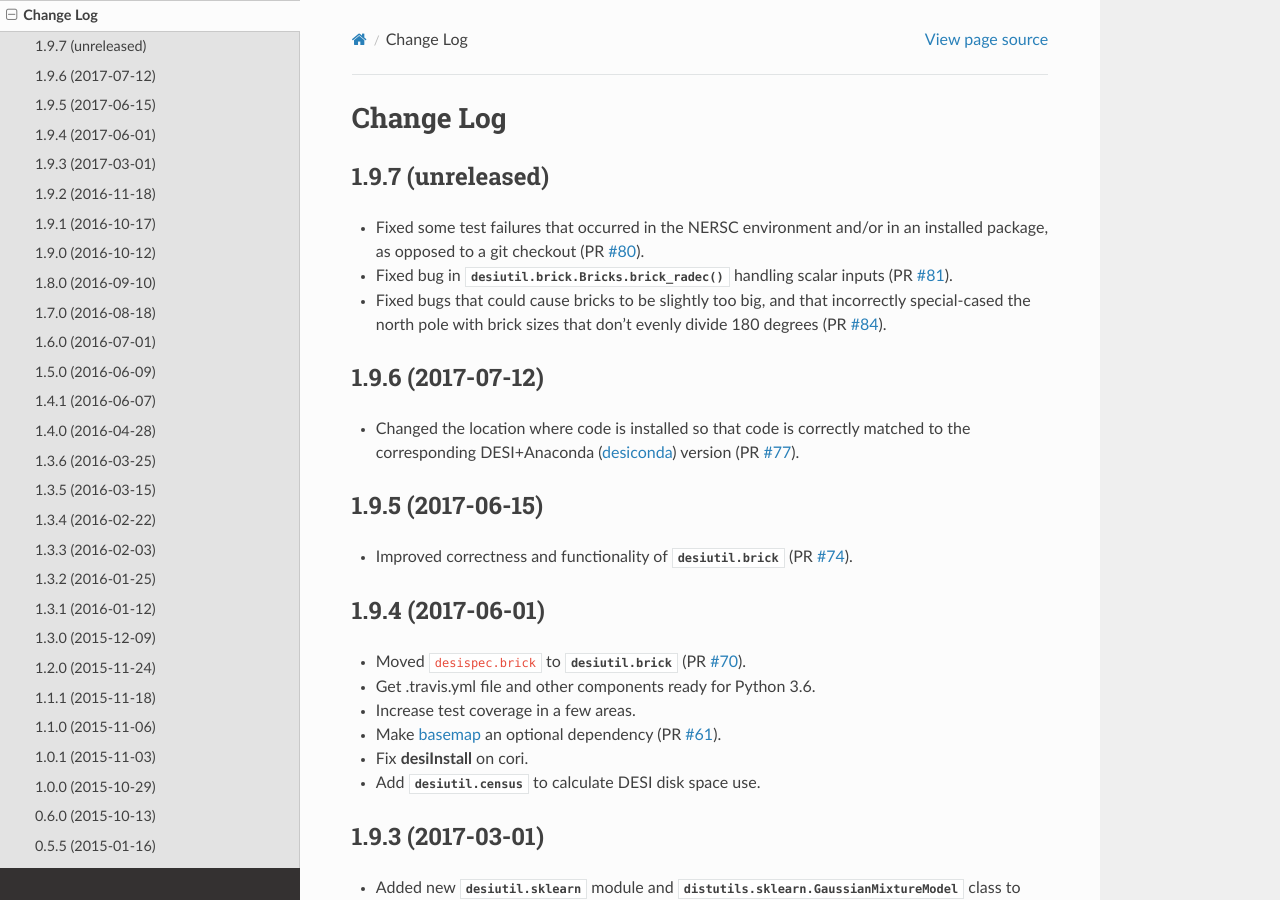
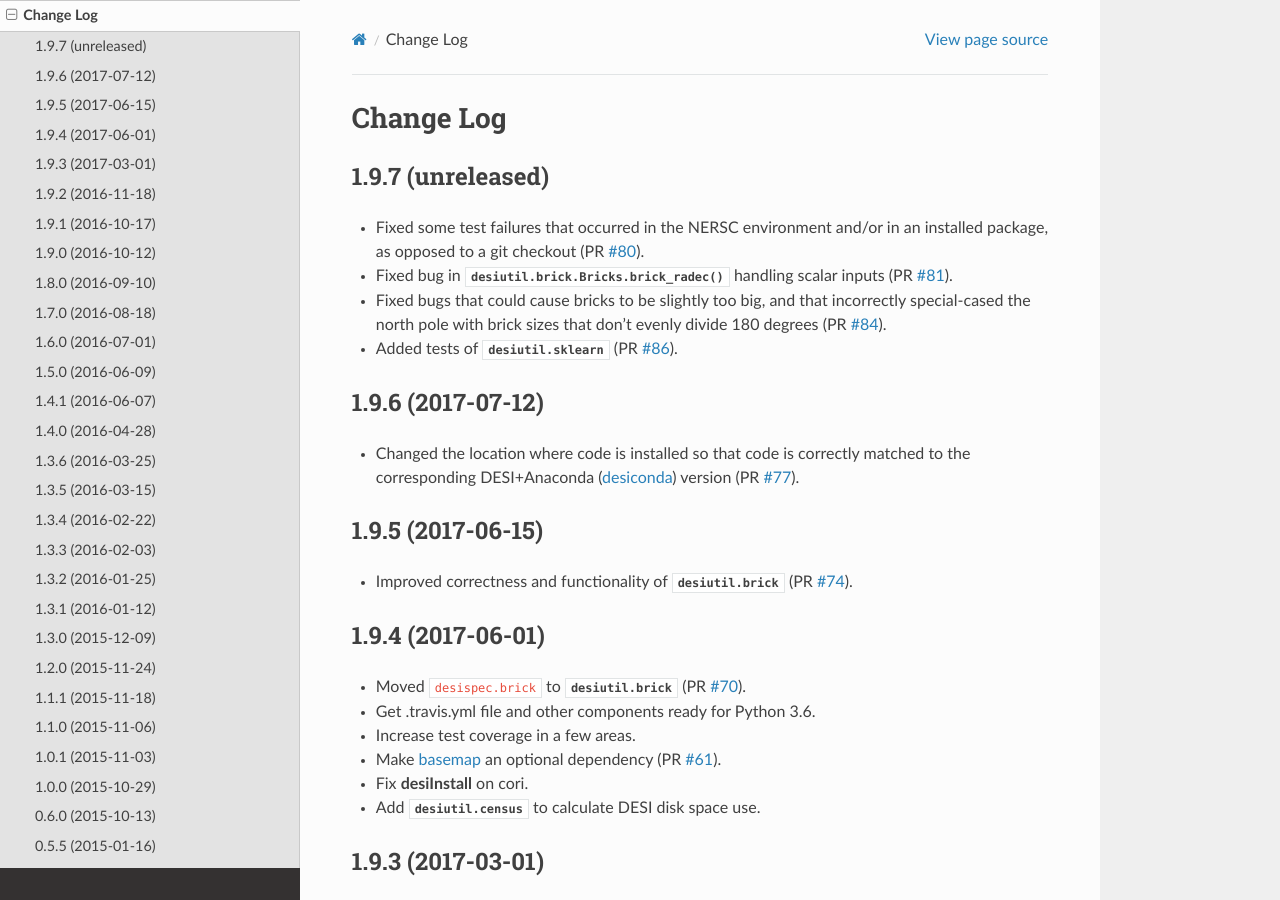
Before and after one commit to desihub/desiutil, a Sphinx documentation site: the page built from doc/changes.rst, in a window 1280 px wide and 900 px high. Built offline with Sphinx 7.4.7 and the Read the Docs theme 2.0.0, drawn with Linux system fonts in a browser that asks for light colours.

Commit message:
update changes.rst

```diff
--- a/doc/changes.rst
+++ b/doc/changes.rst
@@ -12,10 +12,13 @@ Change Log
 * Fixed bugs that could cause bricks to be slightly too big, and that
   incorrectly special-cased the north pole with brick sizes that don't
   evenly divide 180 degrees (PR `#84`_).
+* Added tests of :mod:`desiutil.sklearn` (PR `#86`_).
 
 .. _`#80`: https://github.com/desihub/desiutil/pull/80
 .. _`#81`: https://github.com/desihub/desiutil/pull/81
 .. _`#84`: https://github.com/desihub/desiutil/pull/84
+.. _`#86`: https://github.com/desihub/desiutil/pull/86
+
 
 1.9.6 (2017-07-12)
 ------------------
```
